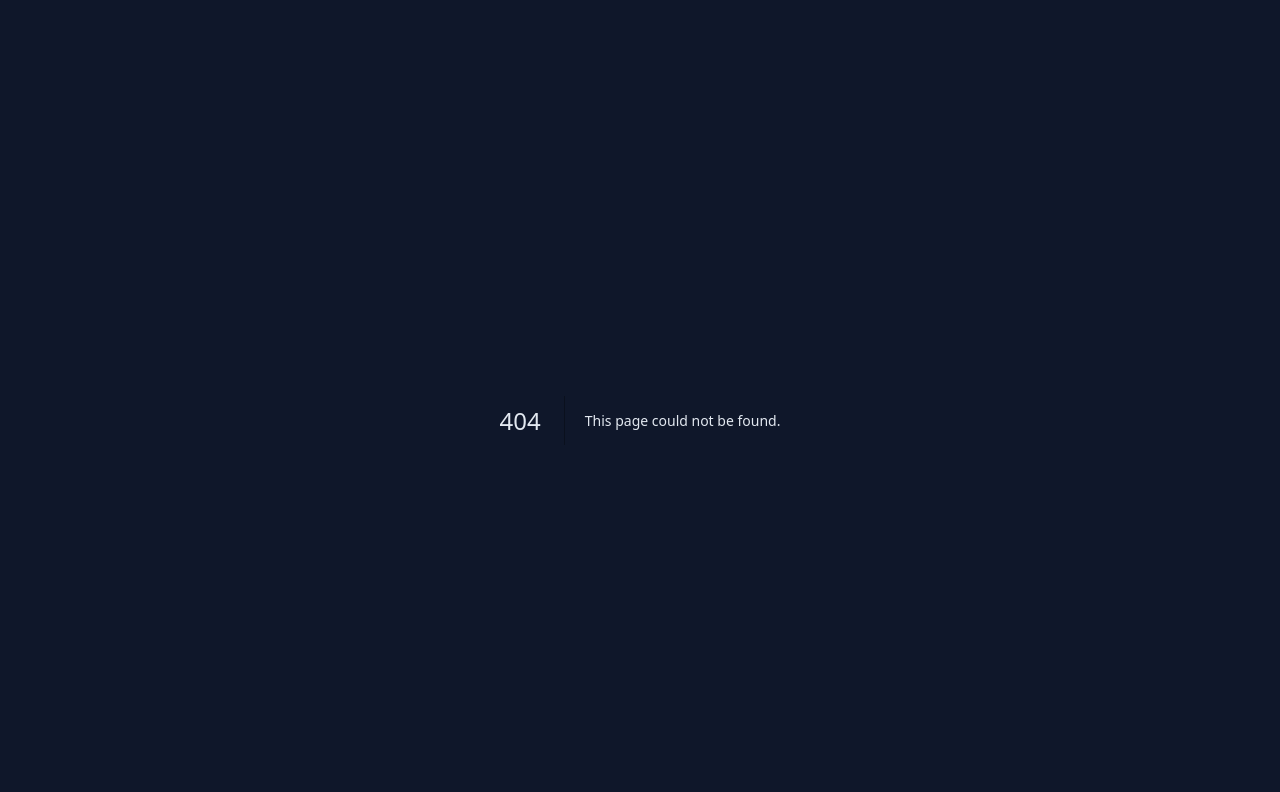
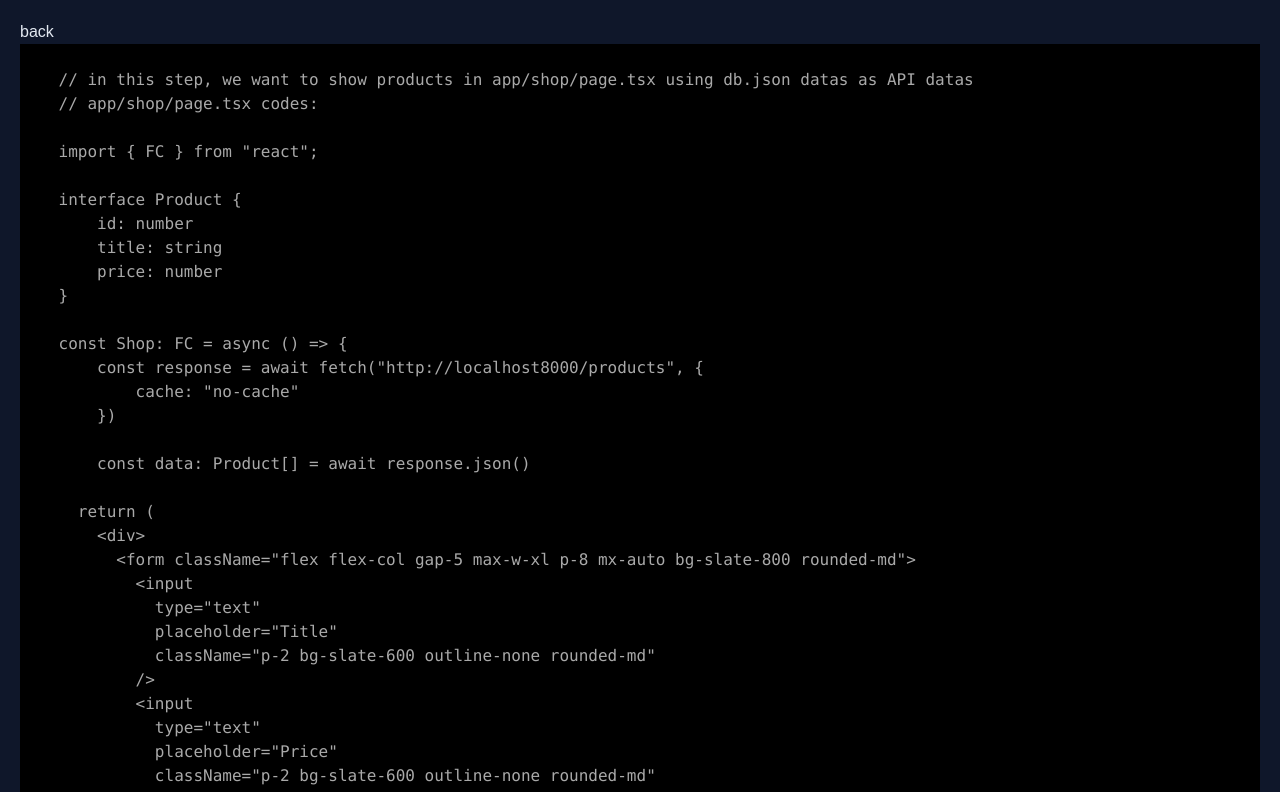
Before and after one commit to arefmaghdam/review-of-next.js14-react, a Next.js app: page /nextjs/fetch-products in a window 1280 px wide. Before the commit this address had no page. Shown: the top 792 px of the page. Built offline with nearby package versions, Linux system fonts and the light colour scheme; a web font is replaced by a local one.

Commit message:
feat: review of fetch products from JSON server with "no-cache" and implement

```diff
--- /dev/null
+++ b/src/app/nextjs/fetch-products/page.tsx
@@ -0,0 +1,68 @@
+import React, { FC } from "react";
+import Link from "next/link";
+import CodePreview from "@/components/code-preview";
+
+const FetchProducts: FC = () => {
+  return (
+    <div>
+      <Link href="/">back</Link>
+      <CodePreview
+        imgURL=""
+        content={`
+    // in this step, we want to show products in app/shop/page.tsx using db.json datas as API datas
+    // app/shop/page.tsx codes:
+
+    import { FC } from "react";
+
+    interface Product {
+        id: number
+        title: string
+        price: number
+    }
+
+    const Shop: FC = async () => {
+        const response = await fetch("http://localhost8000/products", {
+            cache: "no-cache"
+        })
+
+        const data: Product[] = await response.json()
+
+      return (
+        <div>
+          <form className="flex flex-col gap-5 max-w-xl p-8 mx-auto bg-slate-800 rounded-md">
+            <input
+              type="text"
+              placeholder="Title"
+              className="p-2 bg-slate-600 outline-none rounded-md"
+            />
+            <input
+              type="text"
+              placeholder="Price"
+              className="p-2 bg-slate-600 outline-none rounded-md"
+            />
+            <button className="p-2 bg-slate-900 rounded-md">Add Product</button>
+          </form>
+          <div className="flex flex-wrap justify-center max-w-xl mx-auto my-10 gap-5">
+            {data.map((item) => (
+                <div key={item.id} className="p-5 bg-slate-800 rounded-md text-center">
+                    <p>{item.title}</p>
+                    <p>{item.price}</p>
+                </div>
+            ))}
+          </div>
+        </div>
+      );
+    };
+
+    export default Shop;
+
+    // difference between no-store and no-cache in cache argument of fetch:
+    // no-cache => when we use no-store, datas is not cache and is not save in file system but
+    // when we use no-cache datas is not cache and is save in file system
+      `}
+      />
+    </div>
+  );
+};
+
+export default FetchProducts;
--- a/src/app/shop/page.tsx
+++ b/src/app/shop/page.tsx
@@ -1,6 +1,18 @@
 import { FC } from "react";
 
-const Shop: FC = () => {
+interface Product {
+  id: number;
+  title: string;
+  price: number;
+}
+
+const Shop: FC = async () => {
+  const response = await fetch("http://localhost:8000/products", {
+    cache: "no-cache",
+  });
+
+  const data: Product[] = await response.json();
+
   return (
     <div>
       <form className="flex flex-col gap-5 max-w-xl p-8 mx-auto bg-slate-800 rounded-md">
@@ -16,6 +28,17 @@ const Shop: FC = () => {
         />
         <button className="p-2 bg-slate-900 rounded-md">Add Product</button>
       </form>
+      <div className="flex flex-wrap justify-center max-w-xl mx-auto my-10 gap-5">
+        {data.map((item) => (
+          <div
+            key={item.id}
+            className="p-5 bg-slate-800 rounded-md text-center"
+          >
+            <p>{item.title}</p>
+            <p>{item.price}</p>
+          </div>
+        ))}
+      </div>
     </div>
   );
 };
--- a/src/components/providers/next-provider.tsx
+++ b/src/components/providers/next-provider.tsx
@@ -10,6 +10,7 @@ const NextProvider: FC = () => {
       <Link href="/nextjs/caching">caching</Link>
       <Link href="/nextjs/server-actions">server actions</Link>
       <Link href="/nextjs/json-server">JSON Server</Link>
+      <Link href="/nextjs/fetch-products">fetch products</Link>
     </div>
   );
 };
```
